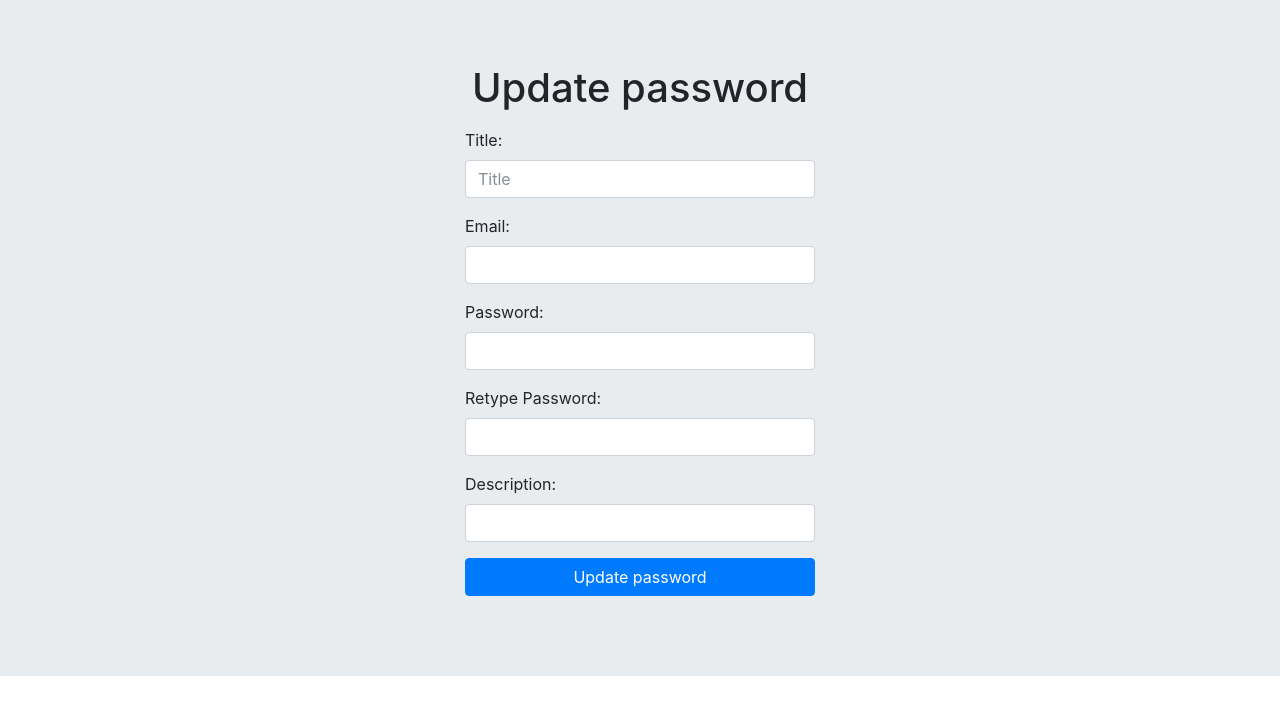
After one commit to SadmanSakib93/Personal-Password-Manager-Flask-MongoDB, a Flask app: template templates/update_item.html in a window 1280 px wide. The commit adds this page. Shown: the top 715 px of the page. Run offline with Flask 2, Linux system fonts and the light colour scheme; the template is opened without the code that fills it, so the values that code supplies are empty; some libraries are stand-ins or nearby versions.

Commit message:
Update page populate

```diff
--- a/main.py
+++ b/main.py
@@ -38,11 +38,19 @@ def profile_home():
     print("==data==", data)
     return render_template('profile_home.html', data=data)
 
-
 @app.route('/add_new_password_page')
 def add_new_password_page():
     return render_template('add_new_password.html')
 
+
+@app.route('/update_item')
+def update_item():
+    id = request.args.get('id', 1, type=str)
+    api_object = CrudAPI()
+    print("---id:---", id)
+    data = {}
+    data['documents'] = api_object.read_by_document_id(id)
+    return render_template('update_item.html', data=data)
 
 @app.route('/login_validation', methods=["POST"])
 def login_validation():
@@ -111,6 +119,14 @@ class CrudAPI:
                   for data in documents]
         return output
 
+        db_conn.msg.find_one({'_id': ObjectId(my_oid)})
+
+    def read_by_document_id(self, id):
+        documents = self.db[self.collection].find_one({'_id': ObjectId(id)})
+        print("documents:", (documents))
+        return documents
+
+
     def read_by_page(self, rows_per_page, page_num=1):
         # Calculate number of documents to skip
         skips = rows_per_page * (page_num - 1)
--- a/templates/profile_home.html
+++ b/templates/profile_home.html
@@ -254,8 +254,9 @@
                             <td>{{row.password}}</td>
                             <td>{{row.description}}</td>
                             <td>
-                                <a href="#" class="settings" title="Settings" data-toggle="tooltip"><i
-                                        class="material-icons">&#xE8B8;</i></a>
+                                <a href="{{ url_for('update_item', id=row._id) }}" class="update_item"
+                                    title="Update" data-toggle="tooltip" value={{row._id}}><i
+                                        class="material-icons">&#xe3c9;</i></a>
                                 <a href="#" class="delete_item" title="Delete" data-toggle="tooltip"
                                     value={{row._id}}><i class="material-icons">&#xE5C9;</i></a>
                             </td>
--- /dev/null
+++ b/templates/update_item.html
@@ -0,0 +1,70 @@
+<!DOCTYPE html>
+<html lang="en">
+
+<head>
+    <title>Login</title>
+    <!-- Required meta tags -->
+    <meta charset="utf-8" />
+    <meta name="viewport" content="width=device-width, initial-scale=1, shrink-to-fit=no" />
+
+    <!-- Bootstrap CSS -->
+    <link rel="stylesheet" href="https://maxcdn.bootstrapcdn.com/bootstrap/4.0.0-beta.2/css/bootstrap.min.css"
+        integrity="sha384-PsH8R72JQ3SOdhVi3uxftmaW6Vc51MKb0q5P2rRUpPvrszuE4W1povHYgTpBfshb" crossorigin="anonymous" />
+</head>
+
+<body>
+    <div class="jumbotron jumbotron-fluid">
+        <div class="container">
+            <div class="row">
+                <div class="col-12 col-sm-8 col-md-6 col-lg-4 offset-sm-4 offset-sd-3 offset-lg-4">
+                    <h1 class="mb-3 text-center">Update password</h1>
+                    <form class="mb-3" action="{{ url_for('store_password_db') }}" method=post
+                        oninput='confirm_password.setCustomValidity(confirm_password.value != password.value ? "Password does not match." : "")'>
+                        <div class="form-group">
+                            <label>Title:</label>
+                            <input type="text" class="form-control" placeholder="Title" id="title" name="title" required
+                                value='{{data.documents.title}}' />
+                        </div>
+                        <div class="form-group">
+                            <label for="email">Email:</label>
+                            <input type="email" class="form-control" id="email" name="email" required
+                                value='{{data.documents.email}}' />
+                        </div>
+                        <div class="form-group">
+                            <label>Password:</label>
+                            <input type="password" class="form-control" id="password" name="password" required
+                                value='{{data.documents.password}}' />
+                        </div>
+                        <div class="form-group">
+                            <label>Retype Password:</label>
+                            <input type="password" class="form-control" id="confirm_password" name="confirm_password"
+                                required value='{{data.documents.password}}' />
+                        </div>
+                        <div class="form-group">
+                            <label>Description:</label>
+                            <input type="text" class="form-control" id="description" name="description"
+                                value='{{data.documents.description}}' />
+                        </div>
+                        <button type="submit" class="btn btn-primary btn-block">
+                            Update password
+                        </button>
+                    </form>
+                </div>
+            </div>
+        </div>
+    </div>
+
+    <!-- Optional JavaScript -->
+    <!-- jQuery first, then Popper.js, then Bootstrap JS -->
+    <script src="https://code.jquery.com/jquery-3.2.1.slim.min.js"
+        integrity="sha384-KJ3o2DKtIkvYIK3UENzmM7KCkRr/rE9/Qpg6aAZGJwFDMVNA/GpGFF93hXpG5KkN"
+        crossorigin="anonymous"></script>
+    <script src="https://cdnjs.cloudflare.com/ajax/libs/popper.js/1.12.3/umd/popper.min.js"
+        integrity="sha384-vFJXuSJphROIrBnz7yo7oB41mKfc8JzQZiCq4NCceLEaO4IHwicKwpJf9c9IpFgh"
+        crossorigin="anonymous"></script>
+    <script src="https://maxcdn.bootstrapcdn.com/bootstrap/4.0.0-beta.2/js/bootstrap.min.js"
+        integrity="sha384-alpBpkh1PFOepccYVYDB4do5UnbKysX5WZXm3XxPqe5iKTfUKjNkCk9SaVuEZflJ"
+        crossorigin="anonymous"></script>
+</body>
+
+</html>
```
